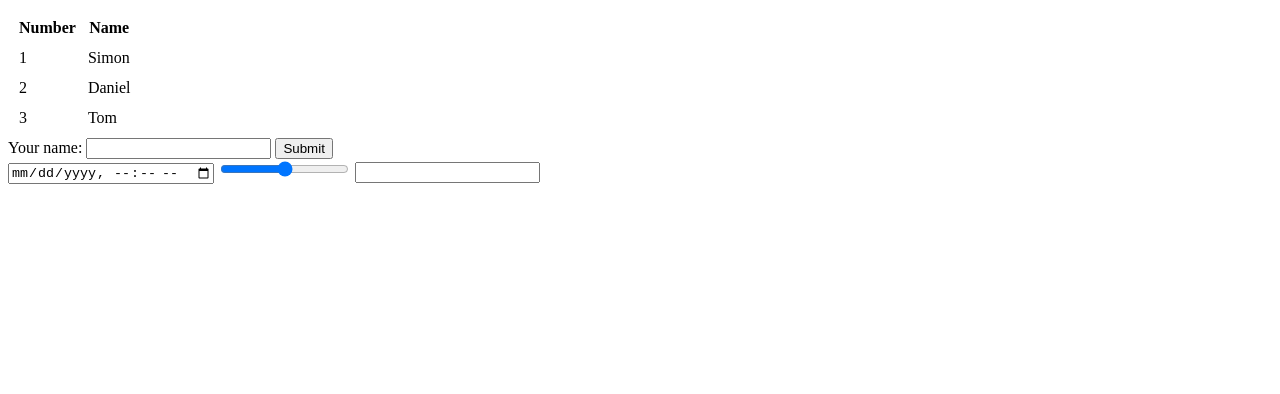
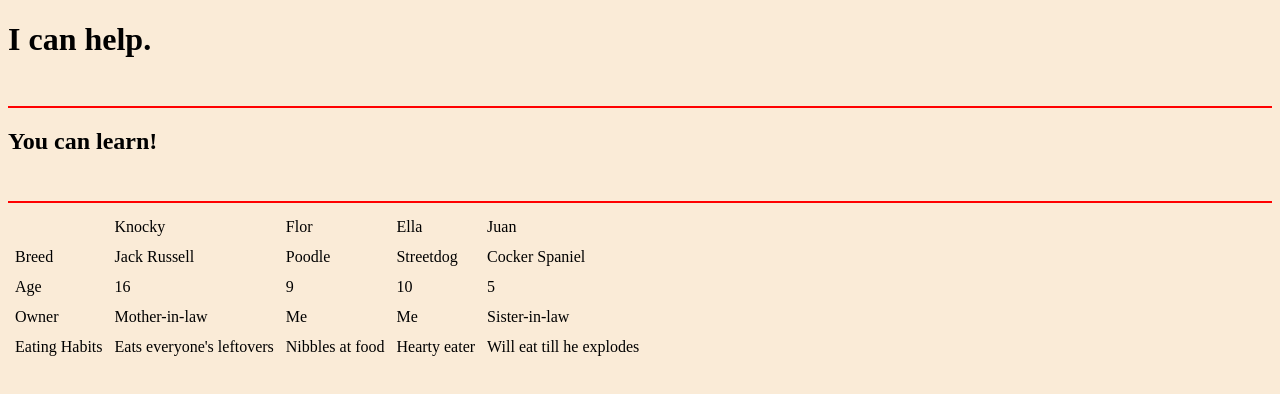
Before and after one commit to Hereliu/cv, a plain HTML site: page index.html in a window 1280 px wide. Drawn offline with Linux system fonts and the light colour scheme.

Commit message:
Update index.html

```diff
--- a/index.html
+++ b/index.html
@@ -4,45 +4,63 @@
     <meta charset="UTF-8">
     <meta http-equiv="X-UA-Compatible" content="IE=edge">
     <meta name="viewport" content="width=device-width, initial-scale=1.0">
-    <title>Corning website</title>
+    <title>Document</title>
+    <style>
+        body{
+            background-color: antiquewhite;
+        }
+        hr{
+            background-color: red;
+            border-style: none;
+            height: 2px;
+            /* border: 5px; */
+        }
+    </style>
 </head>
-<body>
-    <div></div>
-    <div>
-        <table cellspacing="10">
-            <thead>
+<body >
+    <h1>I can help.</h1>
+    <br>
+    <hr>
+    <h2>You can learn!</h2>
+    <br>
+    <hr>
+    <table cellpadding="5">
         <tr>
-                    <th>Number</th>
-                    <th>Name</th>
-                </tr>
-            </thead>
-            <tbody>
-                <tr>
-                    <td>1</td>
-                    <td>Simon</td>
+          <td>&nbsp;</td>
+          <td>Knocky</td>
+          <td>Flor</td>
+          <td>Ella</td>
+          <td>Juan</td>
         </tr>
         <tr>
-                    <td>2</td>
-                    <td>Daniel</td>
+          <td>Breed</td>
+          <td>Jack Russell</td>
+          <td>Poodle</td>
+          <td>Streetdog</td>
+          <td>Cocker Spaniel</td>
         </tr>
         <tr>
-                    <td>3</td>
-                    <td>Tom</td>
+          <td>Age</td>
+          <td>16</td>
+          <td>9</td>
+          <td>10</td>
+          <td>5</td>
         </tr>
-            </tbody>
+        <tr>
+          <td>Owner</td>
+          <td>Mother-in-law</td>
+          <td>Me</td>
+          <td>Me</td>
+          <td>Sister-in-law</td>
+        </tr>
+        <tr>
+          <td>Eating Habits</td>
+          <td>Eats everyone's leftovers</td>
+          <td>Nibbles at food</td>
+          <td>Hearty eater</td>
+          <td>Will eat till he explodes</td>
+        </tr>
       </table>
-    </div>
-    <div>
-        <form action="#" method="post">
-            <label for="">Your name: <input type="text"></label>
-            <input type="submit" >
-            <br>
-            <input type="datetime-local" name="" id="">
-
-            <input type="range" name="" id="">
-            <input type="number" name="" id="">
-        </form>
-    </div>
 
 </body>
 </html>
```
Lines whose indentation alone changed are shown as unchanged.
